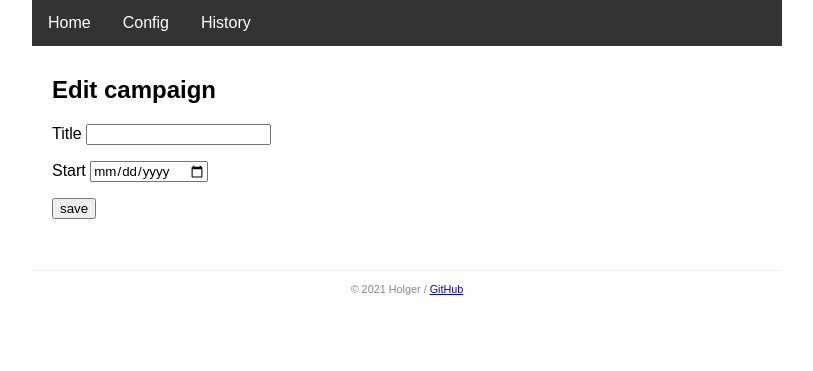
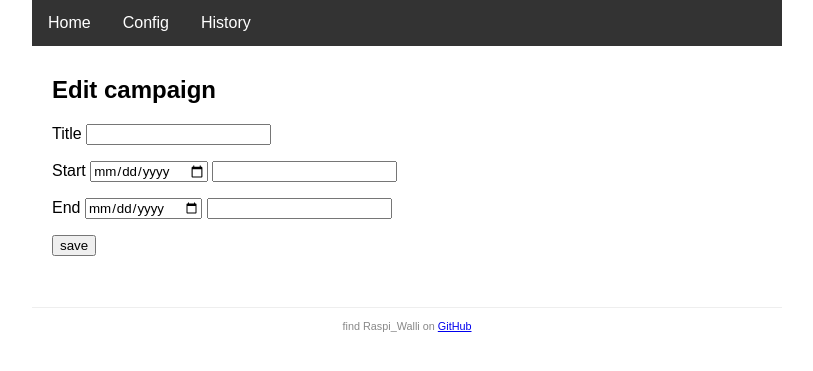
Before and after one commit to munich-ml/raspi_walli, a Python web app: template flask/templates/edit.html in a window 1280 px wide. Shown: the top 371 px of the page, without its empty margins (233-1046 px from the left). Run offline with Jinja, Linux system fonts and the light colour scheme; the template is opened without the code that fills it, so the values that code supplies are empty, except form fields; form fields are guessed from the names that the template uses.

Commit message:
end time added

```diff
--- a/flask/templates/base.html
+++ b/flask/templates/base.html
@@ -32,8 +32,8 @@
 </main>
 <footer>
     {% block footer %}
-        <small> &copy; 2021 <a>Holger</a> /
-            <a href="https://github.com/munich-ml/raspi_walli/" title="Raspi Walli project on GitHub">GitHub</a>
+        <small> find Raspi_Walli on
+            <a href="https://github.com/munich-ml/raspi_walli/">GitHub</a>
         </small>
     {% endblock %}
 </footer>
--- a/flask/templates/edit.html
+++ b/flask/templates/edit.html
@@ -4,8 +4,10 @@
 <h2>Edit campaign</h2>
 
 <form method="POST" action="">
-    <p>{{ form.title.label }} {{ form.title(size=20) }}</p>
-    <p>Start {{ form.start_date(class='datepicker')}} {{form.hidden_tag()}}</p>
+    {{form.hidden_tag()}}
+    <p>{{ form.title.label }} {{ form.title }}</p>
+    <p>Start {{ form.start_date}} {{ form.start_time}}</p>
+    <p>End {{ form.end_date}} {{ form.end_time}}</p>
     <p><input type="submit" value="save"></p>
 </form>
 {% endblock %}
--- a/flask/templates/history.html
+++ b/flask/templates/history.html
@@ -19,7 +19,7 @@
         {% for cpn in campaigns %}
         <tr>
             <td>
-                <a href="edit/{{cpn.id}}/">
+                <a href="edit/{{cpn.id}}/" title="click to edit campaign {{cpn.id}}">
                     <button type="button">{{cpn.id}}</button>
                 </a>
             </td>
```
Also changed, not shown: flask/app.py (+25 -14 lines), flask/trial.db.
